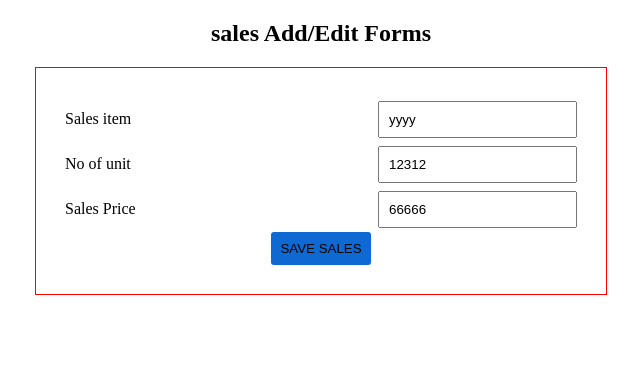
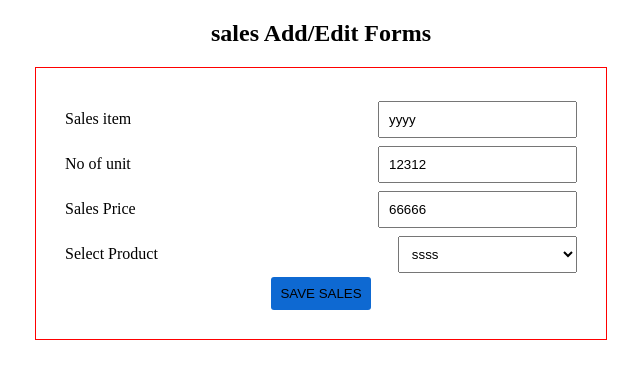
Before and after one commit to senthil22/sampath-sas, a CodeIgniter app: page /ci/dashboard/sales?id=3 in a window 1280 px wide. Shown: the part 71-450 px from the top of the page, without its empty margins (319-959 px from the left). Run offline with CodeIgniter, Linux system fonts and the light colour scheme; a user stored in the database is signed in; data comes from the database, SQL or seed files in the repository.

Commit message:
Update salesForm.php

```diff
--- a/ci/application/views/salesForm.php
+++ b/ci/application/views/salesForm.php
@@ -84,6 +84,15 @@
 					<label class="form-label" for="price">Sales Price</label>
 					<input class="form-input" type="number" placeholder="Sales Price" name="price" value="<?=!empty($sale_det['price'])?$sale_det['price']:''?>" required />
 				</div>
+				<div class='form-item'>
+					<label class="form-label" for="price">Select Product</label>
+					<select class="form-input" name="prod_id" style="width: 35%;">
+						<option value="">Select product</option>
+						<?php if(!empty($prod_list)) { foreach ($prod_list as $prod) { ?>
+							<option value="<?=$prod['prod_id']?>" <?=($sale_det['prod_id']==$prod['prod_id'])?"selected":""?>><?=$prod['prod_name']?></option>
+						<?php }	}?>
+					</select>
+				</div>
 				<div>
 					<input class="form-button" class="submitBtn" type="submit" value="Save Sales" />
 				</div>
```
